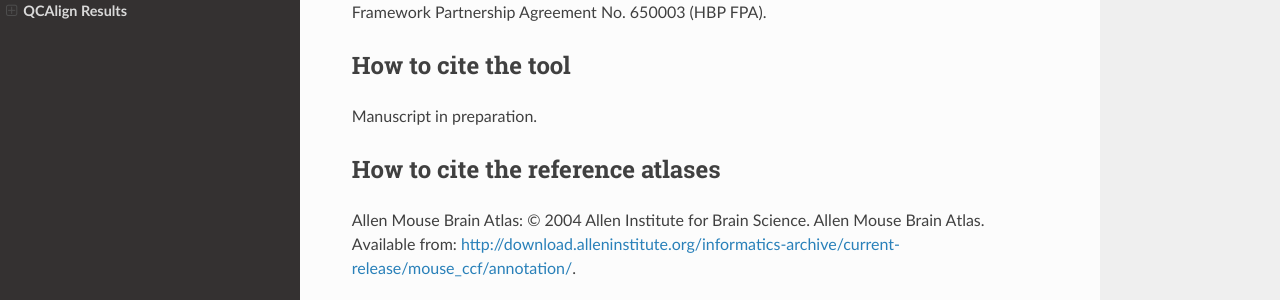
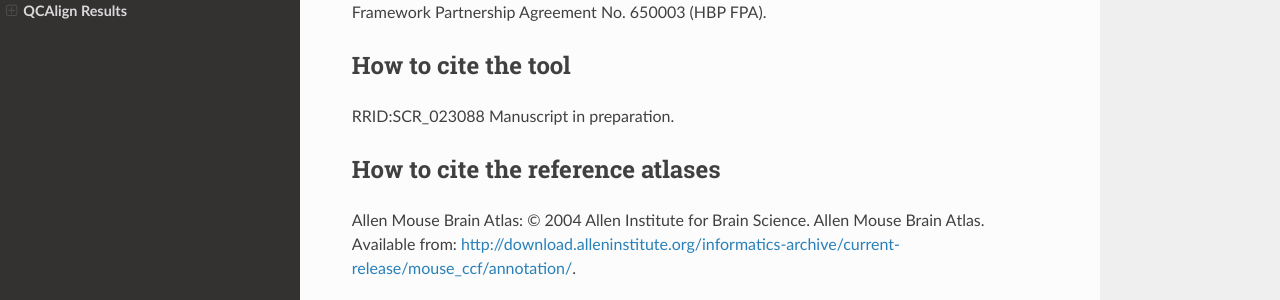
Before and after one commit to Neural-Systems-at-UIO/QCAlign, a Sphinx documentation site: the page built from docs/conditions.rst, in a window 1280 px wide and 1301 px high. Shown: the part 711-1011 px from the top of the window. Built offline with Sphinx 7.4.7 and the Read the Docs theme 2.0.0, drawn with Linux system fonts in a browser that asks for light colours.

Commit message:
Update conditions.rst

```diff
--- a/docs/conditions.rst
+++ b/docs/conditions.rst
@@ -25,6 +25,7 @@
 How to cite the tool
 ---------------------
 
+RRID:SCR_023088
 Manuscript in preparation.
 
 
```
